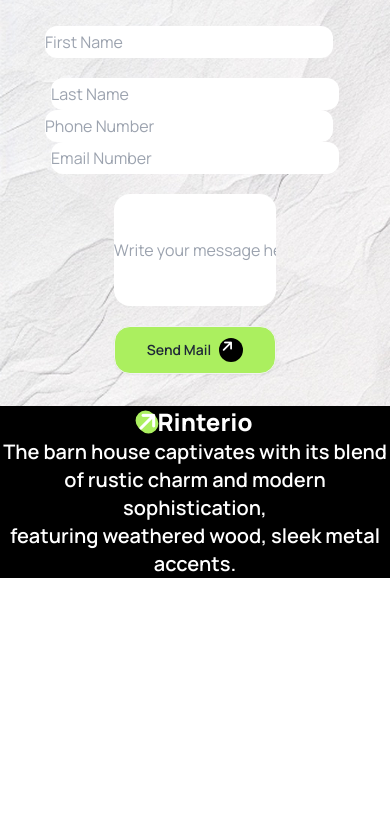
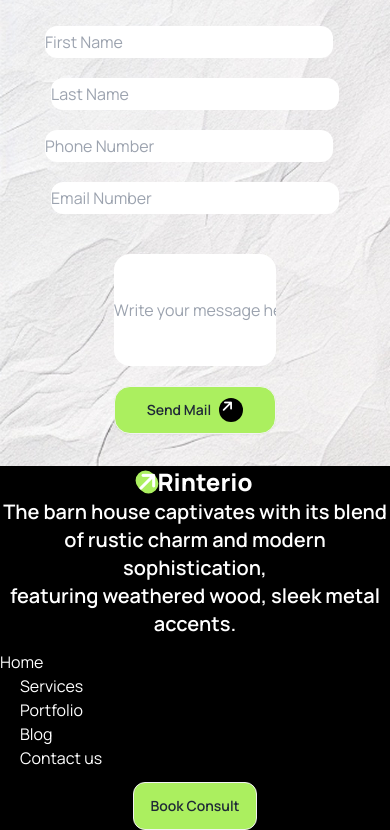
Before and after one commit to ZAHIDHOSEN/PH-Assignment-3, a plain HTML site: page index.html in a window 390 px wide. Shown: the part 4254-5084 px from the top of the page. Before the commit the page ends 4832 px from the top, so only its background shows below. Drawn offline with nearby package versions, Linux system fonts and the light colour scheme.

Commit message:
added hole footer section

```diff
--- a/index.html
+++ b/index.html
@@ -250,10 +250,10 @@
   <div class="text-center py-8">
   <form class="">
     <input class="rounded-xl  w-72 h-8 mb-5 mr-3 " placeholder="First Name" type="text">
-    <input class="rounded-xl w-72 h-8 " placeholder="Last Name" type="text">
+    <input class="rounded-xl w-72 h-8 mb-5 " placeholder="Last Name" type="text">
     <br>
-    <input class=" rounded-xl w-72 h-8 mr-3" placeholder="Phone Number" type="number">
-    <input class="rounded-xl w-72 h-8" placeholder="Email Number" type="email">
+    <input class=" rounded-xl w-72 h-8 mr-3 mb-5" placeholder="Phone Number" type="number">
+    <input class="rounded-xl w-72 h-8 mb-5" placeholder="Email Number" type="email">
     <br>
     <input class="w-5/12 h-28 rounded-2xl mt-5 mb-5" placeholder="Write your message here" type="text">
     <br>
@@ -267,6 +267,21 @@
         <p class="font-semibold text-xl text-white ">The barn house captivates with its blend of rustic charm and modern sophistication, <br> featuring weathered wood, sleek metal accents.</p>
       </div>
 
+      <div class=" flex lg:justify-center text-white mt-3 ">
+        <ul class=" lg:flex space-x-5">
+          <li>Home</li>
+          <li>Services</li>
+          <li>Portfolio</li>
+          <li>Blog</li>
+          <li>Contact us</li>
+        </ul>
+
+      </div>
+     <div class="text-center mt-3">
+      <button class="btn bg-color-primary rounded-xl  ">Book Consult</button>
+     </div>
+
+
 
 
     </footer>
```
